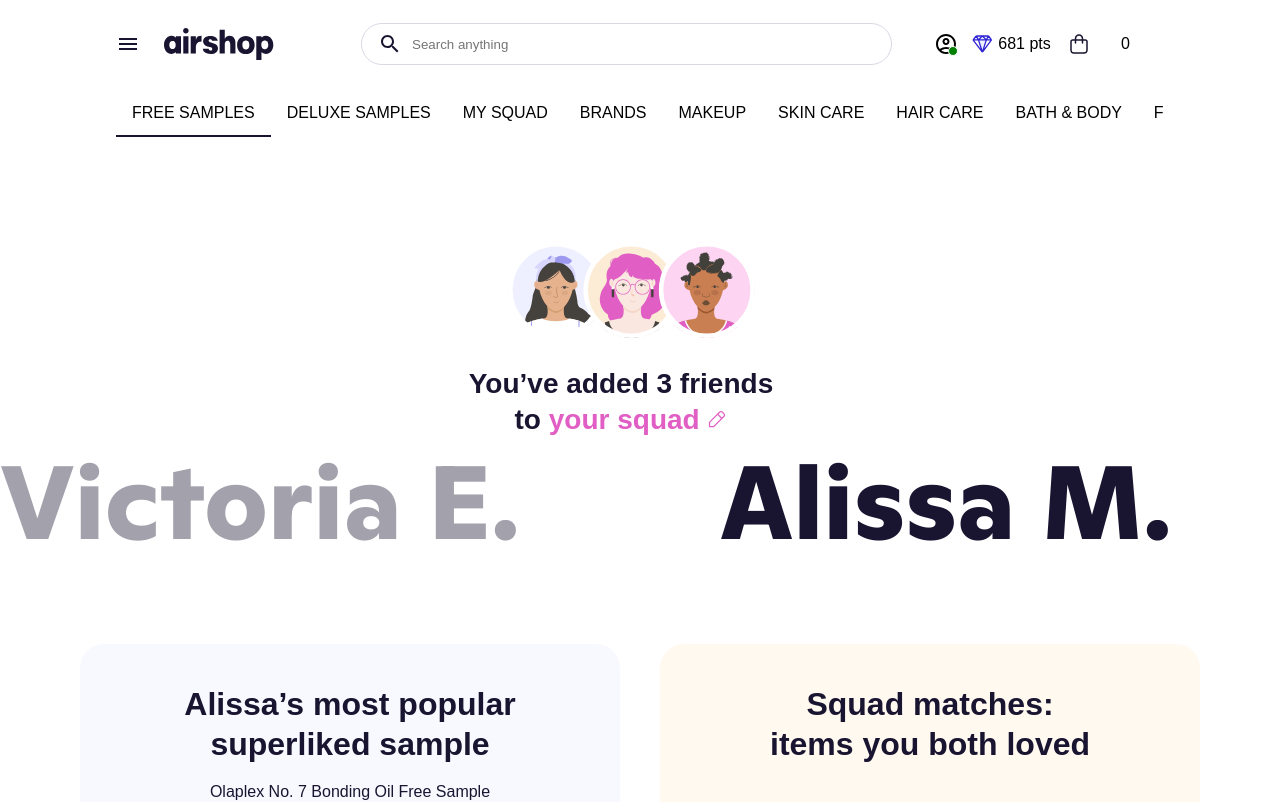
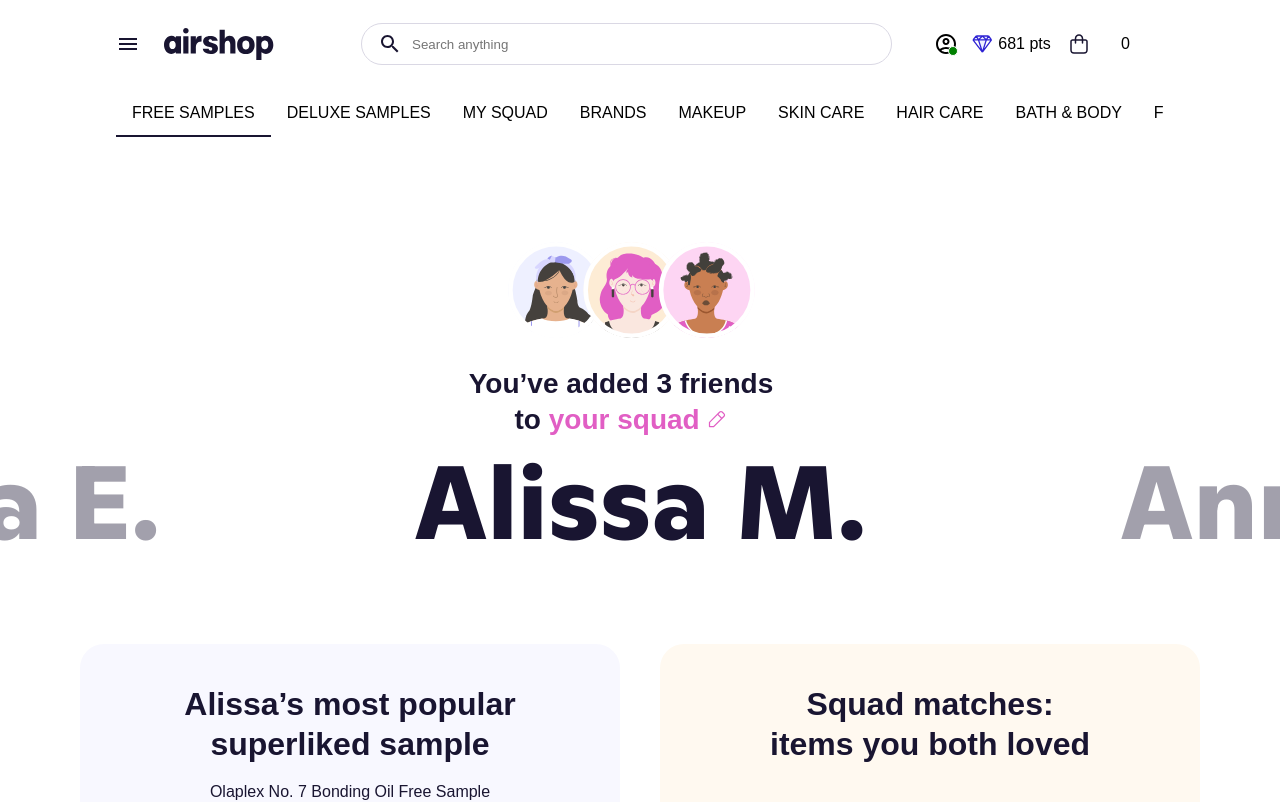
Before and after one commit to joshopro/TestSquad, a React (Create React App) app: page / in a window 1280 px wide. Shown: the top 802 px of the page. Built offline with nearby package versions, Linux system fonts and the light colour scheme.

Commit message:
Created name Carousel

```diff
--- a/src/components/FriendsCarousel.js
+++ b/src/components/FriendsCarousel.js
@@ -1,38 +1,75 @@
-import React from "react";
+import React, { useEffect, useState } from "react";
 import { Box, Typography, styled } from "@mui/material";
 import "react-alice-carousel/lib/alice-carousel.css";
 
 const items = ["Victoria E.", "Alissa M.", "Anne Marie D."];
 
 const FriendsCarousel = () => {
+  const [prevName, setPrevName] = useState(items[0]);
+  const [selected, setSelected] = useState(items[1]);
+  const [nextName, setNextName] = useState(items[2]);
+
+  const handleSelect = (name) => {
+    const indexSelected = items.indexOf(name);
+    console.log(name, indexSelected);
+    setPrevName(items[indexSelected - 1]);
+    setSelected(items[indexSelected]);
+    setNextName(items[indexSelected + 1]);
+    console.log("items[indexSelected + 1", items[indexSelected + 1]);
+  };
+  useEffect(() => {
+    console.log(prevName, selected, nextName);
+  }, [prevName, selected, nextName]);
   return (
-    <CarouselWrapper>
-      {items.map((name) => (
-        <FriendName key={name} selected={name === "Alissa M." ? 1 : 0}>
-          {name}
+    <Container>
+      <CarouselWrapper>
+        <FriendName
+          onClick={() => prevName && handleSelect(prevName)}
+          justifyContent={"flex-end"}
+        >
+          {prevName}
         </FriendName>
-      ))}
-    </CarouselWrapper>
+        <FriendName
+          selected
+          onClick={() => handleSelect(selected)}
+          justifyContent={"center"}
+        >
+          {selected}
+        </FriendName>
+        <FriendName
+          onClick={() => nextName && handleSelect(nextName)}
+          justifyContent={"flex-start"}
+        >
+          {nextName}
+        </FriendName>
+      </CarouselWrapper>
+    </Container>
   );
 };
 
+const Container = styled(Box)`
+  overflow: hidden;
+`;
+
 const CarouselWrapper = styled(Box)`
   display: flex;
-  overflow-x: auto;
-  gap: 200px;
+  position: relative;
+  left: -50%;
+  transform: translateX(-12.5%);
 `;
 
 const FriendName = styled(Typography)`
+  cursor: pointer;
   color: #191531;
   font-family: ABC Ginto Normal Variable;
   font-size: 104px;
   font-weight: 700;
   line-height: 124.8px;
   display: flex;
-  justify-content: space-between;
   align-items: center;
   white-space: nowrap;
   opacity: ${({ selected }) => (selected ? 1 : 0.4)};
+  flex: 0 0 75%;
 `;
 
 export default FriendsCarousel;
```
